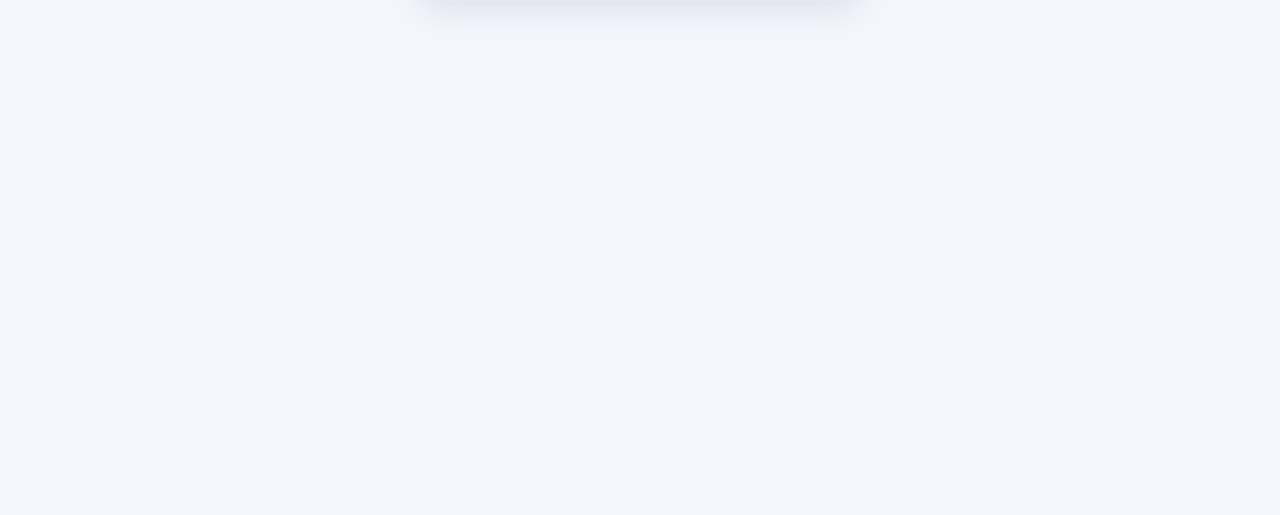
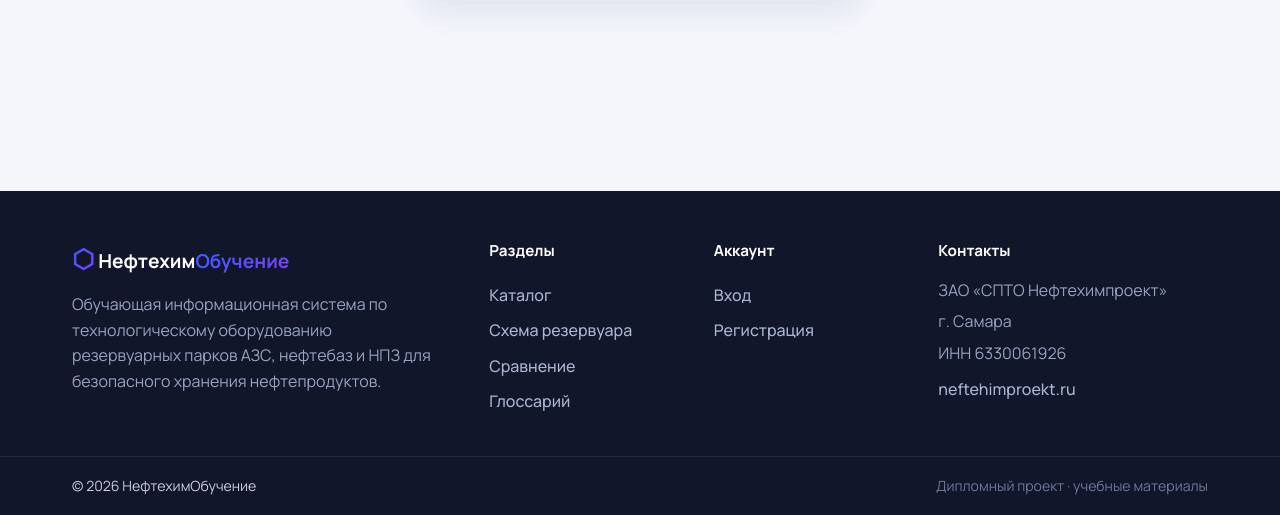
Before and after one commit to iwixw/neftehim-edu, a Flask app: a page that uses app/templates/base.html in a window 1280 px wide. Shown: the part 561-1076 px from the top of the page. Before the commit the page ends 571 px from the top, so only its background shows below. Run offline with Flask 3, Linux system fonts and the light colour scheme.

Commit message:
Добавлен подвал сайта: бренд, разделы, контакты завода

```diff
--- a/app/__init__.py
+++ b/app/__init__.py
@@ -29,6 +29,11 @@ def create_app(config_class=Config):
     app.register_blueprint(admin_bp)
 
     from flask import render_template
+    from datetime import datetime
+
+    @app.context_processor
+    def inject_globals():
+        return {"current_year": datetime.now().year}
 
     @app.errorhandler(403)
     def forbidden(e):
--- a/app/static/css/style.css
+++ b/app/static/css/style.css
@@ -362,6 +362,22 @@ h1, h2, h3 { line-height: 1.2; letter-spacing: -0.02em; font-weight: 800; }
 .form-row { display: grid; grid-template-columns: 1fr 1fr; gap: 18px; }
 .form-actions { display: flex; gap: 12px; margin-top: 14px; }
 
+/* --- Footer --- */
+.site-footer { margin-top: 70px; background: #11162a; color: #c7cee0; }
+.footer-grid { display: grid; grid-template-columns: 2fr 1fr 1fr 1.4fr; gap: 32px; padding: 48px 22px 36px; }
+.footer-logo { font-size: 1.2rem; font-weight: 700; color: #fff; margin-bottom: 12px; }
+.footer-logo .logo-mark { background: var(--grad-primary); -webkit-background-clip: text; background-clip: text; -webkit-text-fill-color: transparent; }
+.footer-logo strong { background: var(--grad-primary); -webkit-background-clip: text; background-clip: text; -webkit-text-fill-color: transparent; }
+.footer-brand p { color: #98a2c0; max-width: 360px; margin: 0; line-height: 1.6; }
+.footer-col h4 { color: #fff; font-size: .95rem; margin: 0 0 14px; }
+.footer-col a { display: block; color: #aab3cf; padding: 5px 0; font-weight: 500; }
+.footer-col a:hover { color: #fff; }
+.footer-col p { margin: 0 0 6px; color: #98a2c0; }
+.footer-bottom { border-top: 1px solid rgba(255,255,255,.08); }
+.footer-bottom-inner { display: flex; justify-content: space-between; align-items: center; gap: 12px; padding: 18px 22px; flex-wrap: wrap; }
+.footer-bottom-inner span { font-size: .88rem; }
+.footer-bottom-inner .muted { color: #6f7799; }
+
 /* --- Error page --- */
 .error-page { text-align: center; padding: 90px 20px; }
 .error-page h1 {
@@ -460,6 +476,9 @@ h1, h2, h3 { line-height: 1.2; letter-spacing: -0.02em; font-weight: 800; }
     .progress-panel { padding: 22px; gap: 18px; }
     .compare-pick { grid-template-columns: 1fr; }
     .compare-table .row-label { width: auto; }
+    .footer-grid { grid-template-columns: 1fr 1fr; gap: 24px; padding: 36px 16px 28px; }
+    .footer-brand { grid-column: 1 / -1; }
+    .footer-bottom-inner { justify-content: center; text-align: center; }
 }
 
 /* На узких экранах схема показывает только резервуар с номерами;
--- a/app/templates/base.html
+++ b/app/templates/base.html
@@ -9,7 +9,7 @@
     <link rel="preconnect" href="https://fonts.googleapis.com">
     <link rel="preconnect" href="https://fonts.gstatic.com" crossorigin>
     <link href="https://fonts.googleapis.com/css2?family=Manrope:wght@400;500;600;700;800&display=swap" rel="stylesheet">
-    <link rel="stylesheet" href="{{ url_for('static', filename='css/style.css', v=18) }}">
+    <link rel="stylesheet" href="{{ url_for('static', filename='css/style.css', v=19) }}">
 </head>
 <body>
 <header class="site-header">
@@ -54,6 +54,46 @@
     {% block content %}{% endblock %}
 </main>
 
+<footer class="site-footer">
+    <div class="container footer-grid">
+        <div class="footer-col footer-brand">
+            <div class="footer-logo"><span class="logo-mark">⬡</span> Нефтехим<strong>Обучение</strong></div>
+            <p>Обучающая информационная система по технологическому оборудованию резервуарных
+               парков АЗС, нефтебаз и НПЗ для безопасного хранения нефтепродуктов.</p>
+        </div>
+        <div class="footer-col">
+            <h4>Разделы</h4>
+            <a href="{{ url_for('catalog.index') }}">Каталог</a>
+            <a href="{{ url_for('main.tank') }}">Схема резервуара</a>
+            <a href="{{ url_for('catalog.compare') }}">Сравнение</a>
+            <a href="{{ url_for('glossary.index') }}">Глоссарий</a>
+        </div>
+        <div class="footer-col">
+            <h4>Аккаунт</h4>
+            {% if current_user.is_authenticated %}
+                <a href="{{ url_for('cabinet.index') }}">Личный кабинет</a>
+                <a href="{{ url_for('auth.logout') }}">Выход</a>
+            {% else %}
+                <a href="{{ url_for('auth.login') }}">Вход</a>
+                <a href="{{ url_for('auth.register') }}">Регистрация</a>
+            {% endif %}
+        </div>
+        <div class="footer-col">
+            <h4>Контакты</h4>
+            <p>ЗАО «СПТО Нефтехимпроект»</p>
+            <p>г. Самара</p>
+            <p>ИНН 6330061926</p>
+            <a href="https://www.neftehimproekt.ru" target="_blank" rel="noopener">neftehimproekt.ru</a>
+        </div>
+    </div>
+    <div class="footer-bottom">
+        <div class="container footer-bottom-inner">
+            <span>© {{ current_year }} НефтехимОбучение</span>
+            <span class="muted">Дипломный проект · учебные материалы</span>
+        </div>
+    </div>
+</footer>
+
 {% block scripts %}{% endblock %}
 <script src="{{ url_for('static', filename='js/app.js', v=1) }}"></script>
 </body>
```
